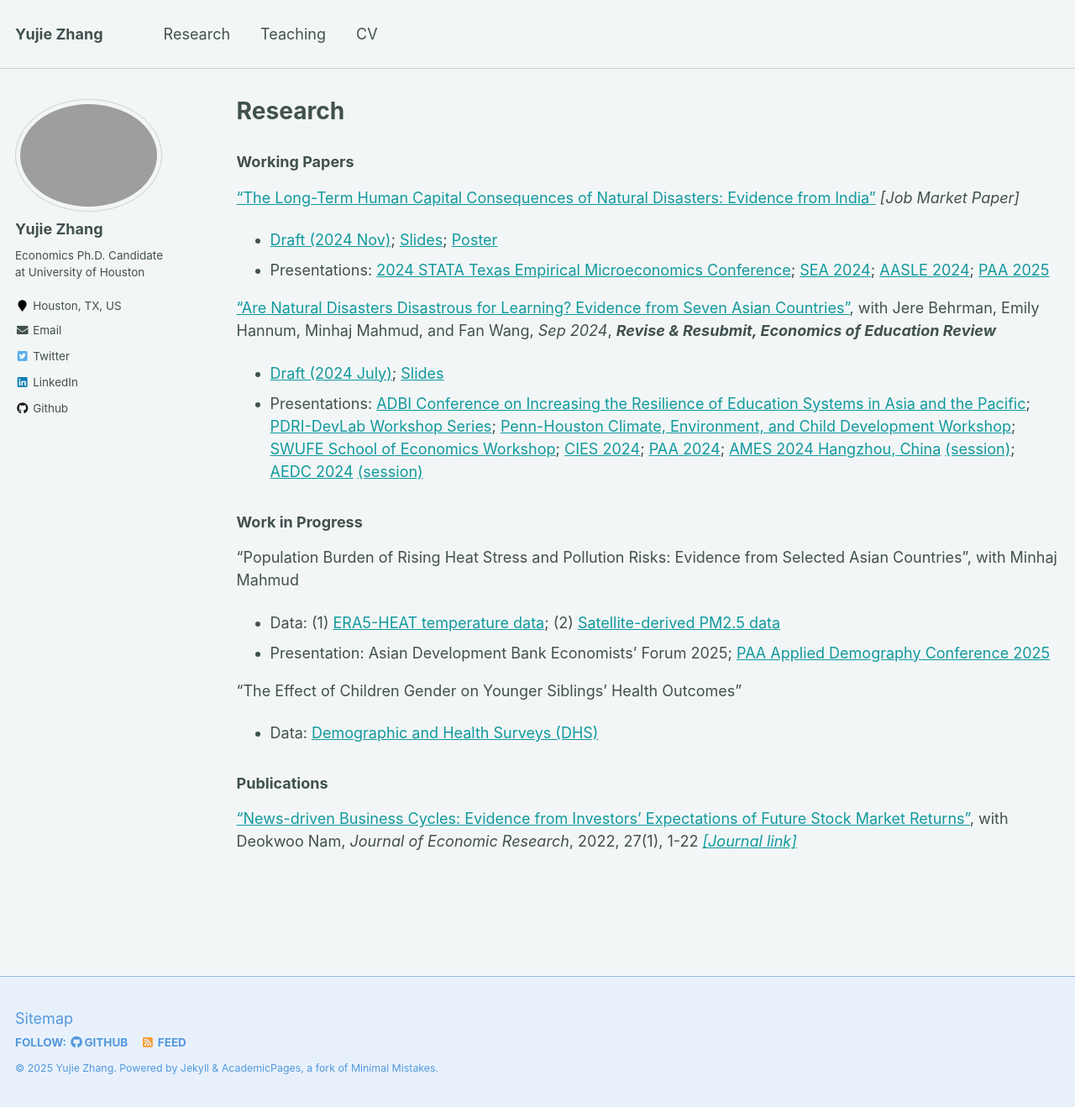
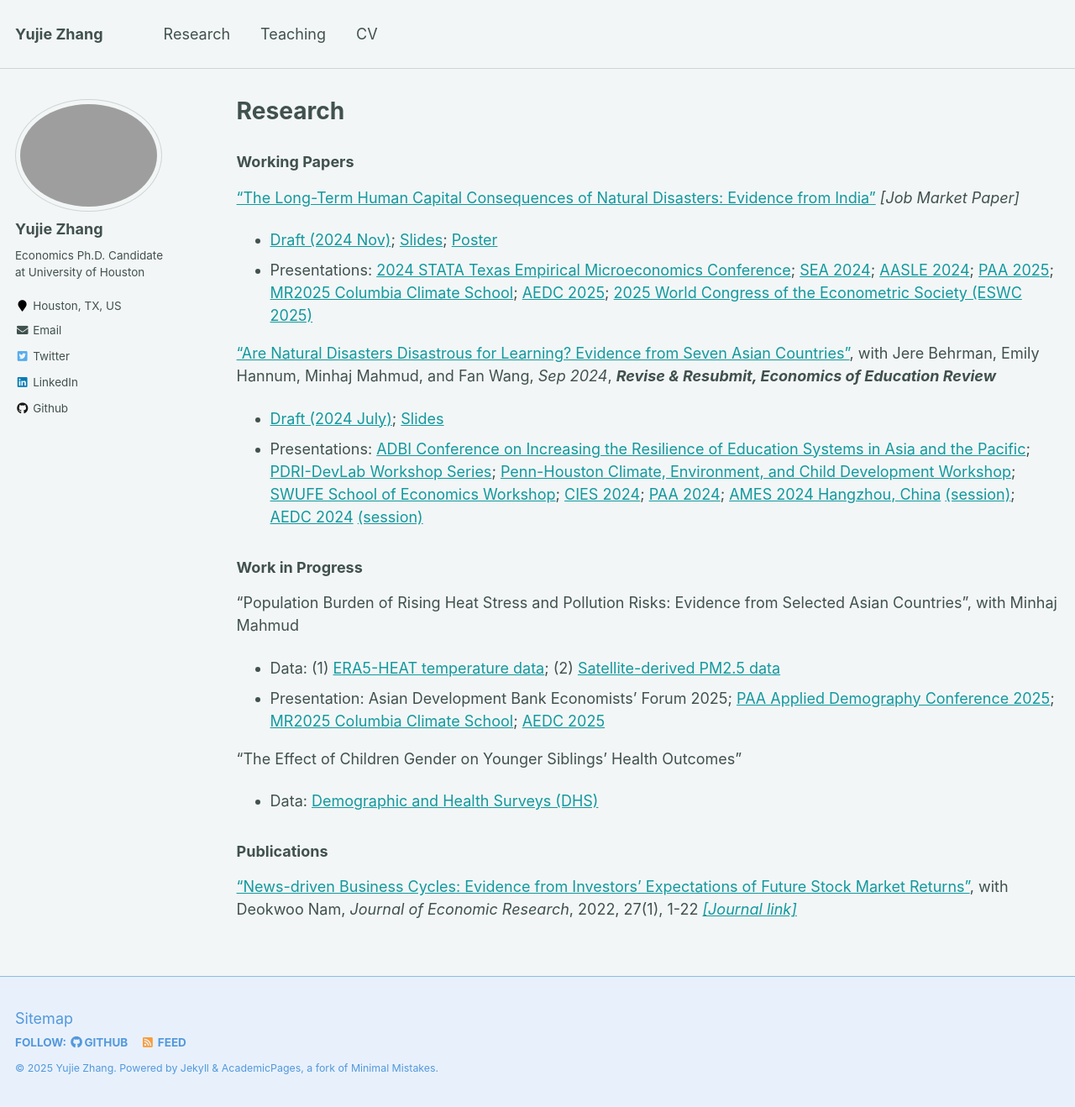
Before and after one commit to yujiezhangecon/yujiezhangecon.github.io, a Jekyll site: the page built from _pages/research.md, in a window 1280 px wide and 1318 px high. Shown: the whole window at 84% size. Built offline with Jekyll 4.4.1, drawn with Linux system fonts in a browser that asks for light colours.

Commit message:
Update research.md

```diff
--- a/_pages/research.md
+++ b/_pages/research.md
@@ -20,7 +20,11 @@ author_profile: true
 [2024 STATA Texas Empirical Microeconomics Conference](https://www.dallasfed.org/research/events/2024/24stata);
 [SEA 2024](https://sea.mymeetingsavvy.net/program);
 [AASLE 2024](https://www.aasle.org/bangkok-conference-info);
-[PAA 2025](https://www.populationassociation.org/paa2025/home)
+[PAA 2025](https://www.populationassociation.org/paa2025/home);
+[MR2025 Columbia Climate School](https://www.climate.columbia.edu/events/mr2025-mobility-adaptation-and-wellbeing-changing-climate);
+[AEDC 2025](https://adb.eventsair.com/asian-economic-development-conference-2025/);
+[2025 World Congress of the Econometric Society (ESWC 2025)](https://www.econometricsociety.org/regional-activities/schedule/2025/08/18/2025-World-Congress-Seoul-Korea)
+
 
 
 ["Are Natural Disasters Disastrous for Learning? Evidence from Seven Asian Countries"](http://yujiezhangecon.github.io/files/DisasterEducationAsiaMicsEmDat_ZhangEtal.pdf),
@@ -48,7 +52,10 @@ with Jere Behrman, Emily Hannum, Minhaj Mahmud, and Fan Wang, _Sep 2024_, _**Rev
         (2) [Satellite-derived PM2.5 data](https://sites.wustl.edu/acag/datasets/surface-pm2-5/)
 - Presentation:
 Asian Development Bank Economists' Forum 2025;
-[PAA Applied Demography Conference 2025](https://www.populationassociation.org/adc/home)
+[PAA Applied Demography Conference 2025](https://www.populationassociation.org/adc/home);
+[MR2025 Columbia Climate School](https://www.climate.columbia.edu/events/mr2025-mobility-adaptation-and-wellbeing-changing-climate);
+[AEDC 2025](https://adb.eventsair.com/asian-economic-development-conference-2025/)
+
 
 "The Effect of Children Gender on Younger Siblings' Health Outcomes"
 - Data: [Demographic and Health Surveys (DHS)](https://dhsprogram.com/data/)
```
